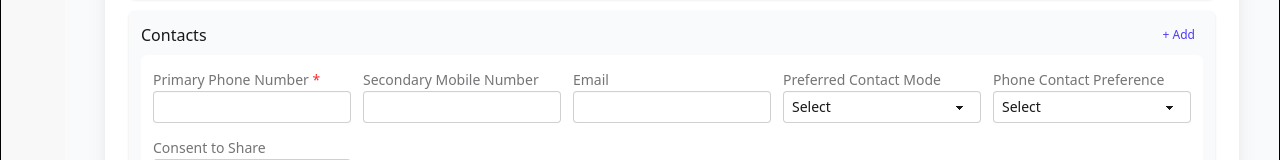
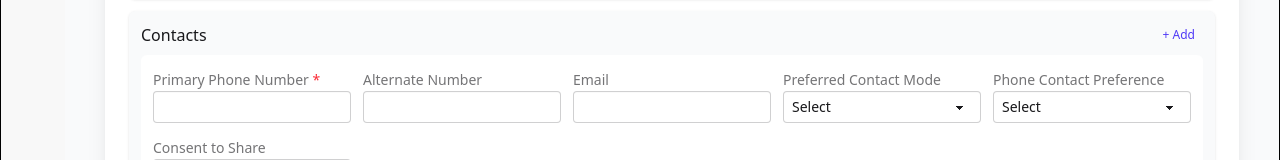
Before and after one commit to HarshavardhanAnksapuramSirobilt/figma_patient, a React (Vite) app: page /patients in a window 1280 px wide. Shown: the part 398-558 px from the top of the page. Built offline with nearby package versions, Linux system fonts and the light colour scheme.

Commit message:
need to change validation for contacts

```diff
--- a/src/components/patients/PatientRegistrationForm.tsx
+++ b/src/components/patients/PatientRegistrationForm.tsx
@@ -257,11 +257,12 @@ export const PatientRegistrationForm: React.FC<Props> = ({ patientId }) => {
                         <div key={index} className="grid grid-cols-1 md:grid-cols-5 gap-3 p-3 mb-2 bg-white  rounded-md">
                             <FormField label="Primary Phone Number" required={index === 0}>
                                 <Input className="text-sm py-1 px-2" name="phoneNumber" value={contact.phoneNumber || ""} onChange={onContactChange(index)} />
-
+                                {/* <FormMessage>{formErrors?.[`contacts.${index}.phoneNumber`]}</FormMessage> */}
                                 {index === 0 && (<FormMessage>{formErrors["contacts.0.phoneNumber"]}</FormMessage>)}
                             </FormField>
-                            <FormField label="Secondary Mobile Number">
+                            <FormField label="Alternate Number">
                                 <Input className="text-sm py-1 px-2" name="mobileNumber" value={contact.mobileNumber || ""} onChange={onContactChange(index)} />
+                                <FormMessage>{formErrors?.[`contacts.${index}.mobileNumber`]}</FormMessage>
                             </FormField>
                             <FormField label="Email">
                                 <Input className="text-sm py-1 px-2" name="email" value={contact.email || ""} onChange={onContactChange(index)} />
```
Also changed, not shown: src/zod_validations/patient/patientSchema.ts (+33 -0 lines).
